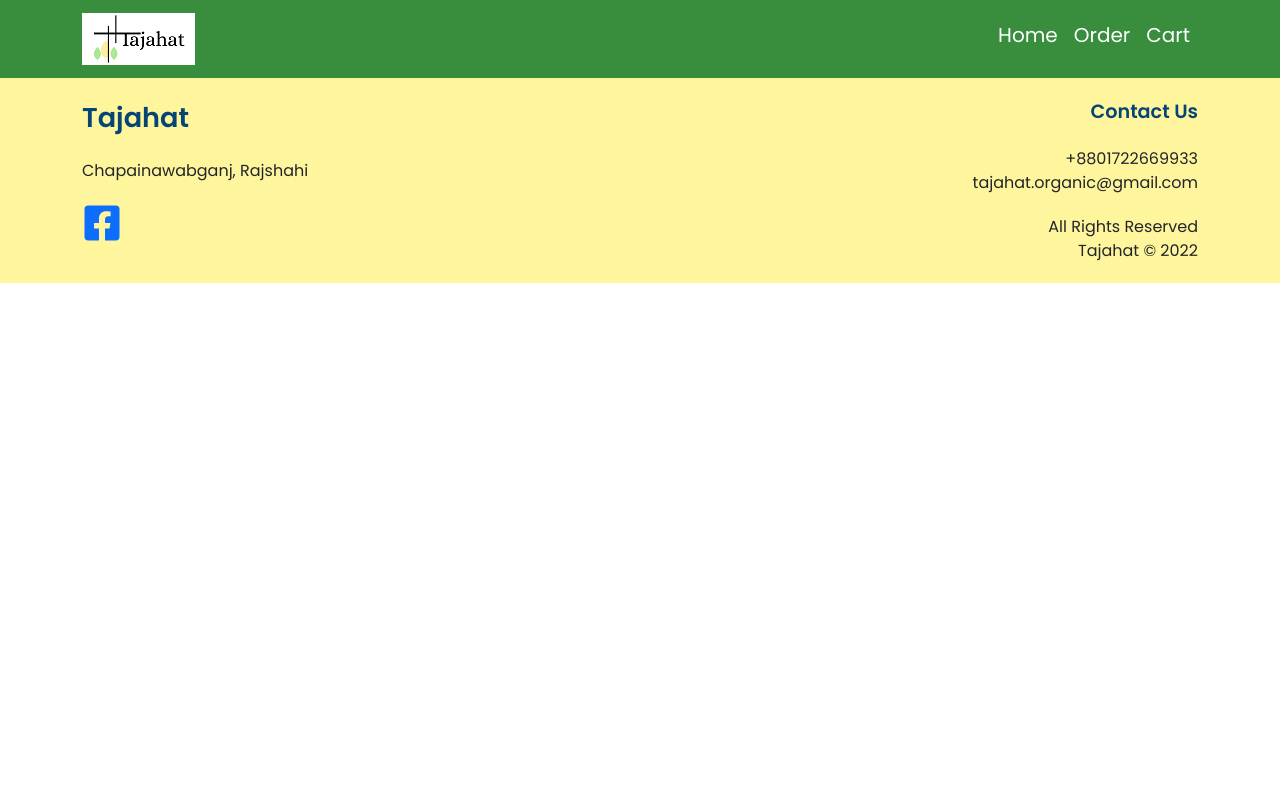
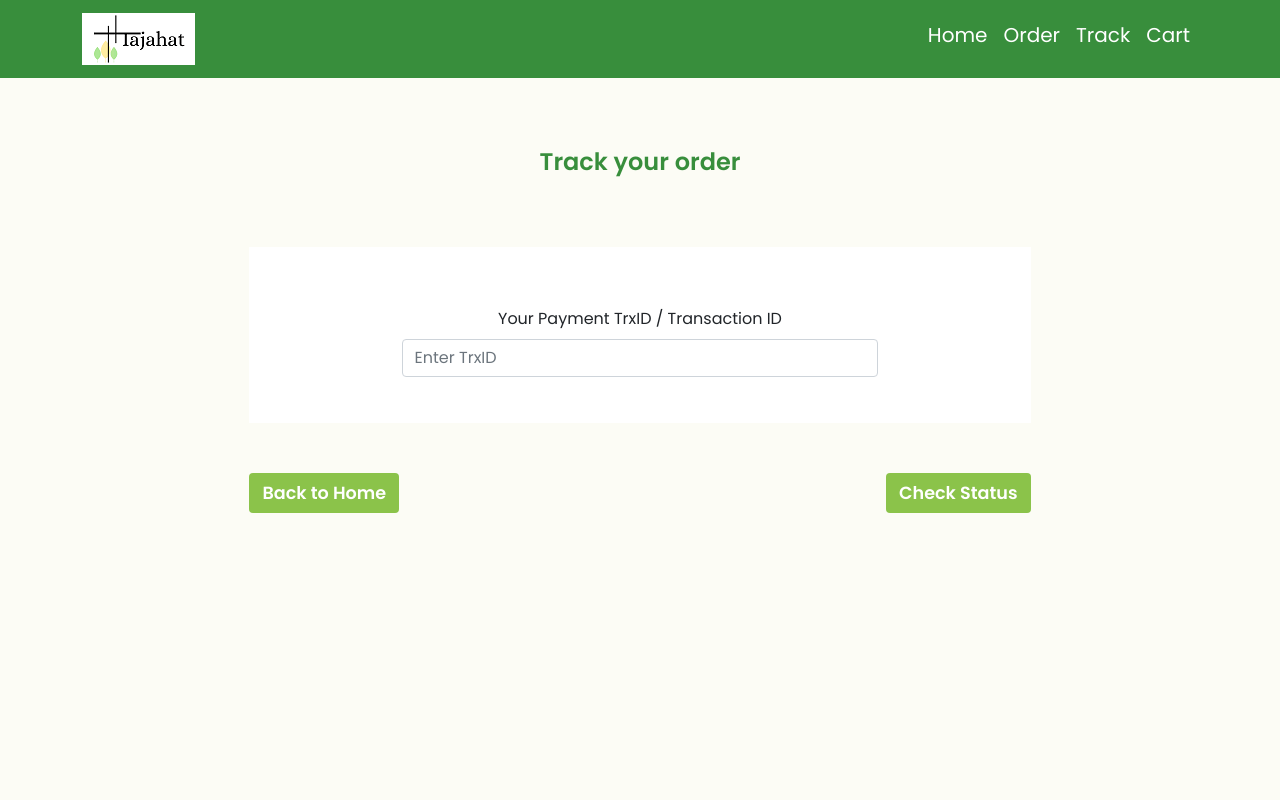
Before and after one commit to Viper4717/tajahat, a React (Create React App) app in the folder frontend/: page /track in a window 1280 px wide. Shown: the top 800 px of the page. Built offline with nearby package versions, Linux system fonts and the light colour scheme; no server answers.

Commit message:
Order track page implemented

```diff
--- a/frontend/src/App.js
+++ b/frontend/src/App.js
@@ -9,6 +9,7 @@ import Cart from './components/cart/Cart';
 import Shipping from './components/shipping/Shipping';
 import Payment from './components/payment/Payment';
 import Success from './components/success/Success';
+import Track from './components/track/Track';
 import { CartContext, ShippingContext, OrderSuccessContext } from './Contexts';
 import history from './History';
 
@@ -45,6 +46,7 @@ function App() {
                 <Routes>
                     <Route exact path="/" element={<Home/>}/>
                     <Route exact path="/order" element={<Order/>}/>
+                    <Route exact path="/track" element={<Track/>}/>
                     <Route exact path="/cart" element={<Cart/>}/>
                     <Route exact path="/shipping" element={ (cart != null) && (cart.length) ? <Shipping/> : <Navigate to="/cart" /> } />
                     <Route exact path="/payment" element={ (cart != null) && (cart.length) ? <Payment/> : <Navigate to="/cart" /> } />
--- a/frontend/src/components/header/Header.js
+++ b/frontend/src/components/header/Header.js
@@ -37,6 +37,9 @@ function Header() {
                         <Nav.Link as={Link} to="/order">
                             <h5>Order</h5>
                         </Nav.Link>
+                        <Nav.Link as={Link} to="/track">
+                            <h5>Track</h5>
+                        </Nav.Link>
                         <Nav.Link as={Link} to="/cart">
                             <h5>Cart</h5>
                             {cart.length > 0 && <Badge className="cartCounter" pill bg="warning" text="dark"> {cart.length} </Badge>}
--- a/frontend/src/components/payment/Payment.js
+++ b/frontend/src/components/payment/Payment.js
@@ -31,6 +31,10 @@ function Payment() {
     function placeOrder(e){
         if(transactionId == null){
             const err = "Transaction ID is required."
+            setError(err);
+        }
+        else if(transactionId.length !== 10){
+            const err = "Invalid Transaction ID."
             setError(err);
         }
         else{
--- /dev/null
+++ b/frontend/src/components/track/Track.css
@@ -0,0 +1,15 @@
+.transactionIdDiv{
+    font-size: 1.25em;
+}
+.Invalid{
+    color: red;
+    font-size: 1.25em;
+}
+.Processing{
+    color: red;
+    font-size: 1.25em;
+}
+.Confirmed{
+    color: #388e3c;
+    font-size: 1.25em;
+}
--- /dev/null
+++ b/frontend/src/components/track/Track.js
@@ -0,0 +1,102 @@
+import React, { useState, useEffect } from 'react';
+import './Track.css';
+import { Button, Container, Spinner, Form, Alert } from 'react-bootstrap';
+import { Link } from 'react-router-dom';
+import Axios from 'axios';
+import { serverUrl } from '../../util';
+
+function Track() {
+
+    const [error, setError] = useState();
+    const [loading, setLoading] = useState(false);
+    const [transactionId, setTransactionId] = useState();
+    const [textTransactionId, setTextTransactionId] = useState();
+    const [orderStatus, setOrderStatus] = useState(null);
+
+    useEffect(() => {
+        window.scrollTo(0, 0);
+    }, [])
+
+    function checkOrder(e){
+        if(transactionId == null){
+            const err = "Transaction ID is required."
+            setError(err);
+        }
+        else if(transactionId.length !== 10){
+            const err = "Invalid Transaction ID."
+            setError(err);
+        }
+        else{
+            // setLoading(false);
+            // setTextTransactionId(transactionId);
+            // setOrderStatus("Invalid");
+
+            setError(null);
+            setLoading(true);
+            const checkStatusObject = {
+                transaction_id: transactionId,
+            }
+            Axios.post(`${serverUrl}/track/`, checkStatusObject)
+            .then(({data: res}) => {
+                setLoading(false);
+                setTextTransactionId(transactionId);
+                setOrderStatus(res.status);
+            })
+            .catch((error) => {
+                setLoading(false);
+                window.scrollTo(0, 0);
+                const msg = "Failed to send order"
+            });
+        }
+    }
+    function handleTransactionId(e){
+        setTransactionId(e.target.value);
+    }
+    return (
+        <Container fluid="md" className="parentContainer smallHeight">
+            <h4 className="signInText">
+                Track your order
+            </h4>
+            <div className="paymentInfoDiv">
+                <div className="paymentInfoWhiteDiv">
+                    <div className="formDiv">
+                        {error &&
+                        <Alert variant='danger'>
+                            {error}
+                        </Alert>}
+                        <Form>
+                            <Form.Group className="mb-3">
+                                <Form.Label>Your Payment TrxID / Transaction ID</Form.Label>
+                                <Form.Control type="text" placeholder="Enter TrxID" onChange={handleTransactionId}/>
+                                {(transactionId && transactionId.length !== 10) &&
+                                <Form.Text className="warnText">
+                                    Enter a valid 10 digit Transaction ID.
+                                </Form.Text>}
+                            </Form.Group>
+                        </Form>
+                    </div>
+                    {orderStatus != null &&
+                    <div>
+                        <div className="transactionIdDiv">
+                            Transaction ID: <b>{textTransactionId}</b> <br/>
+                            Status:
+                        </div>
+                        <div className={orderStatus}>
+                            <b>{orderStatus}</b>
+                        </div>
+                    </div>}
+                </div>
+                <div className="bottomButtonDiv">
+                    <Button className="backToShippingBtn" variant="custom" as={Link} to="/">
+                        Back to Home
+                    </Button>
+                    <Button className="confirmPurchaseBtn" variant="custom" disabled={loading} onClick={checkOrder}>
+                        {loading? <Spinner animation="border" variant="dark"/> : "Check Status"}
+                    </Button>
+                </div>
+            </div>
+        </Container>
+    );
+}
+
+export default Track;
```
